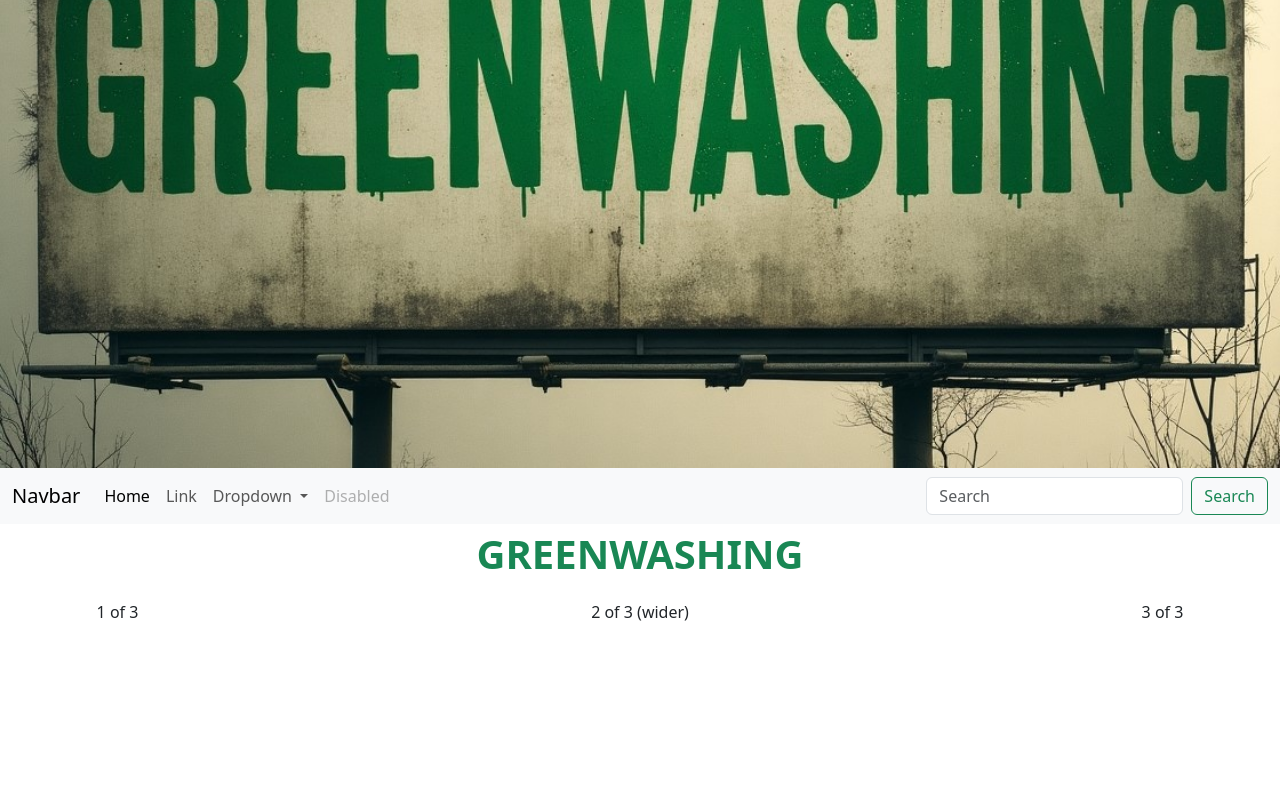
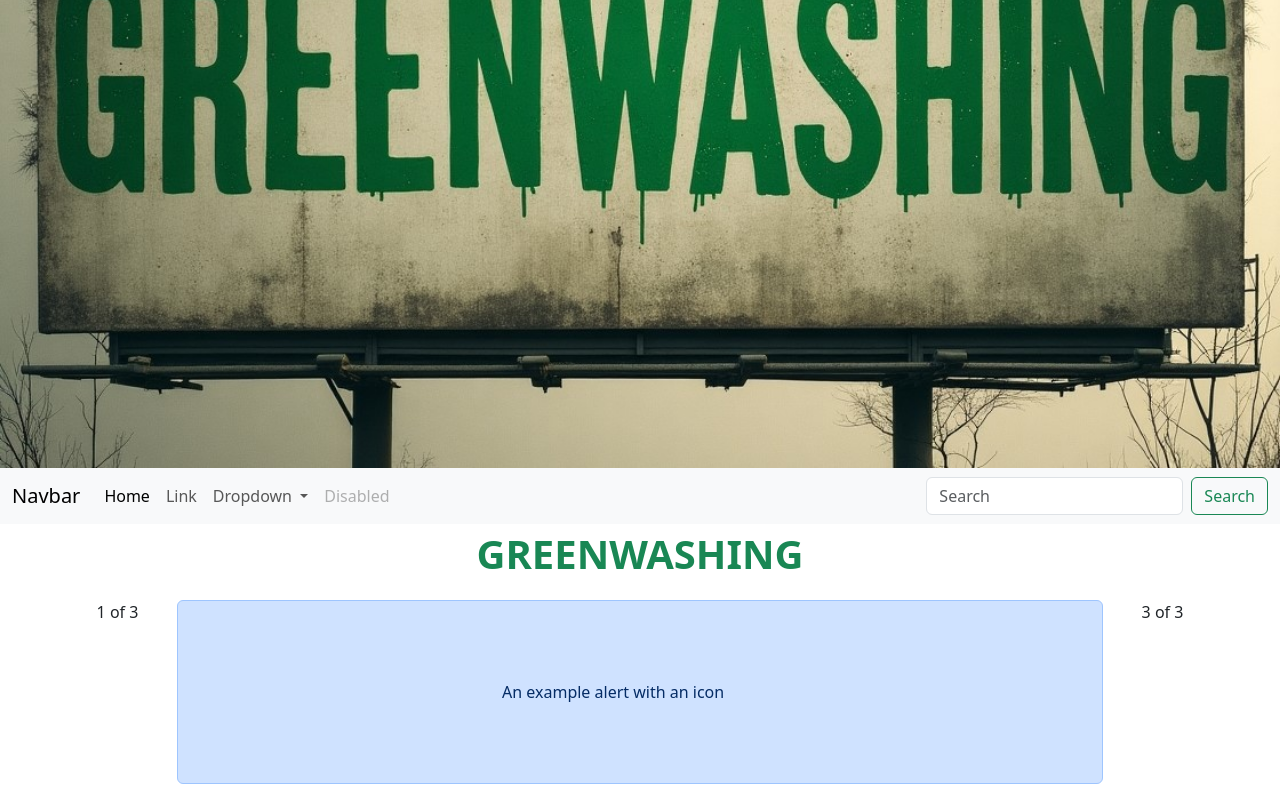
Before and after one commit to GabrielSaltarelli/Cimitero2, a website: page index.html in a window 1280 px wide. Shown: the part 333-1133 px from the top of the page. Before the commit the page ends 957 px from the top, so only its background shows below. Drawn offline with nearby package versions, Linux system fonts and the light colour scheme.

Commit message:
Update index.html

```diff
--- a/index.html
+++ b/index.html
@@ -51,7 +51,19 @@
       1 of 3
     </div>
     <div class="col-10">
-      2 of 3 (wider)
+
+      <svg xmlns="http://www.w3.org/2000/svg" class="d-none">
+  <symbol id="check-circle-fill" viewBox="0 0 16 16">
+    <path d="M16 8A8 8 0 1 1 0 8a8 8 0 0 1 16 0zm-3.97-3.03a.75.75 0 0 0-1.08.022L7.477 9.417 5.384 7.323a.75.75 0 0 0-1.06 1.06L6.97 11.03a.75.75 0 0 0 1.079-.02l3.992-4.99a.75.75 0 0 0-.01-1.05z"/>
+  </symbol>
+</svg>
+      <div class="alert alert-primary d-flex align-items-center" role="alert">
+  <svg class="bi flex-shrink-0 me-2" role="img" aria-label="Info:"><use xlink:href="#info-fill"/></svg>
+  <div>
+    An example alert with an icon
+  </div>
+</div>
+
     </div>
     <div class="col">
       3 of 3
```
